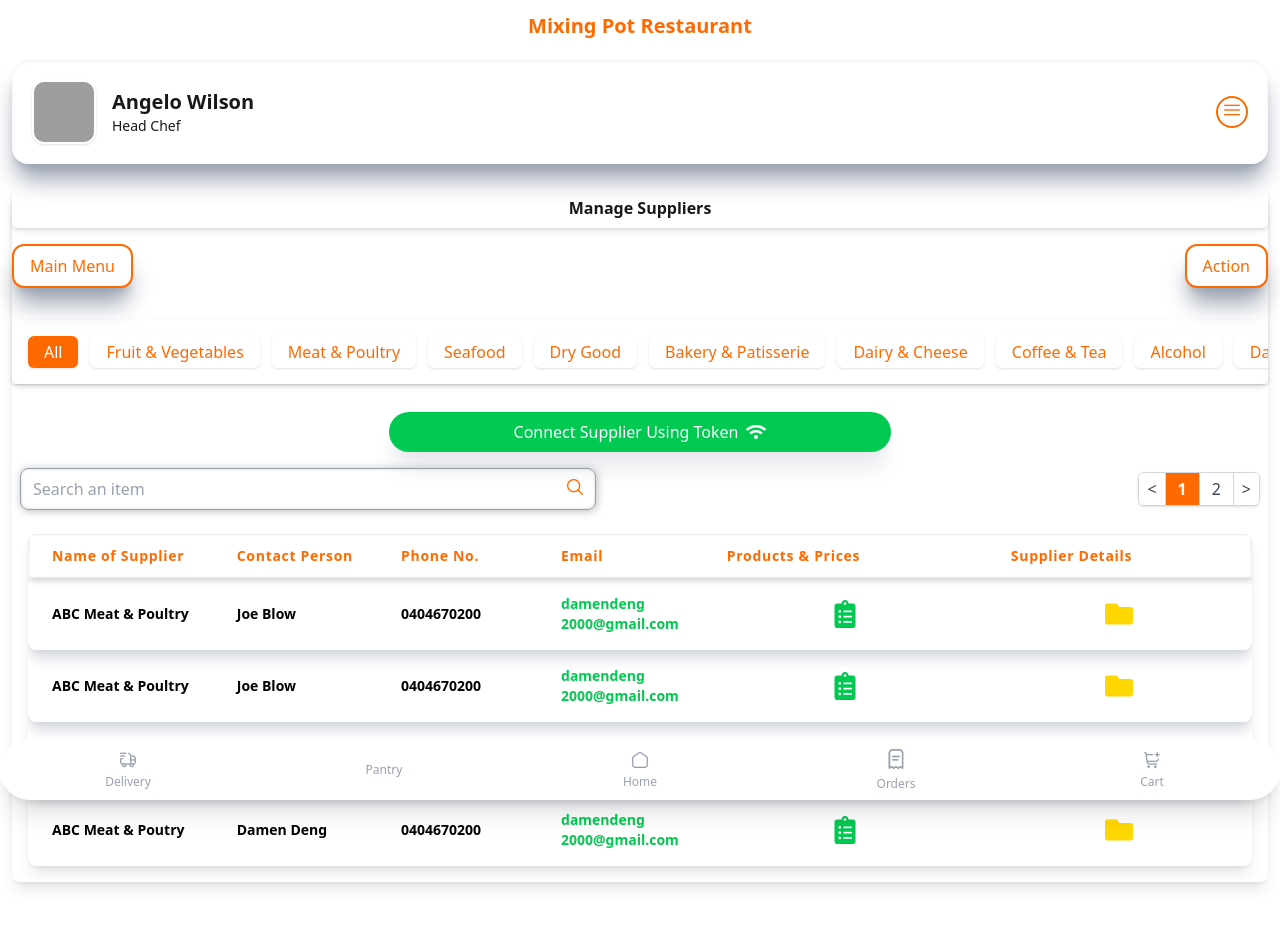
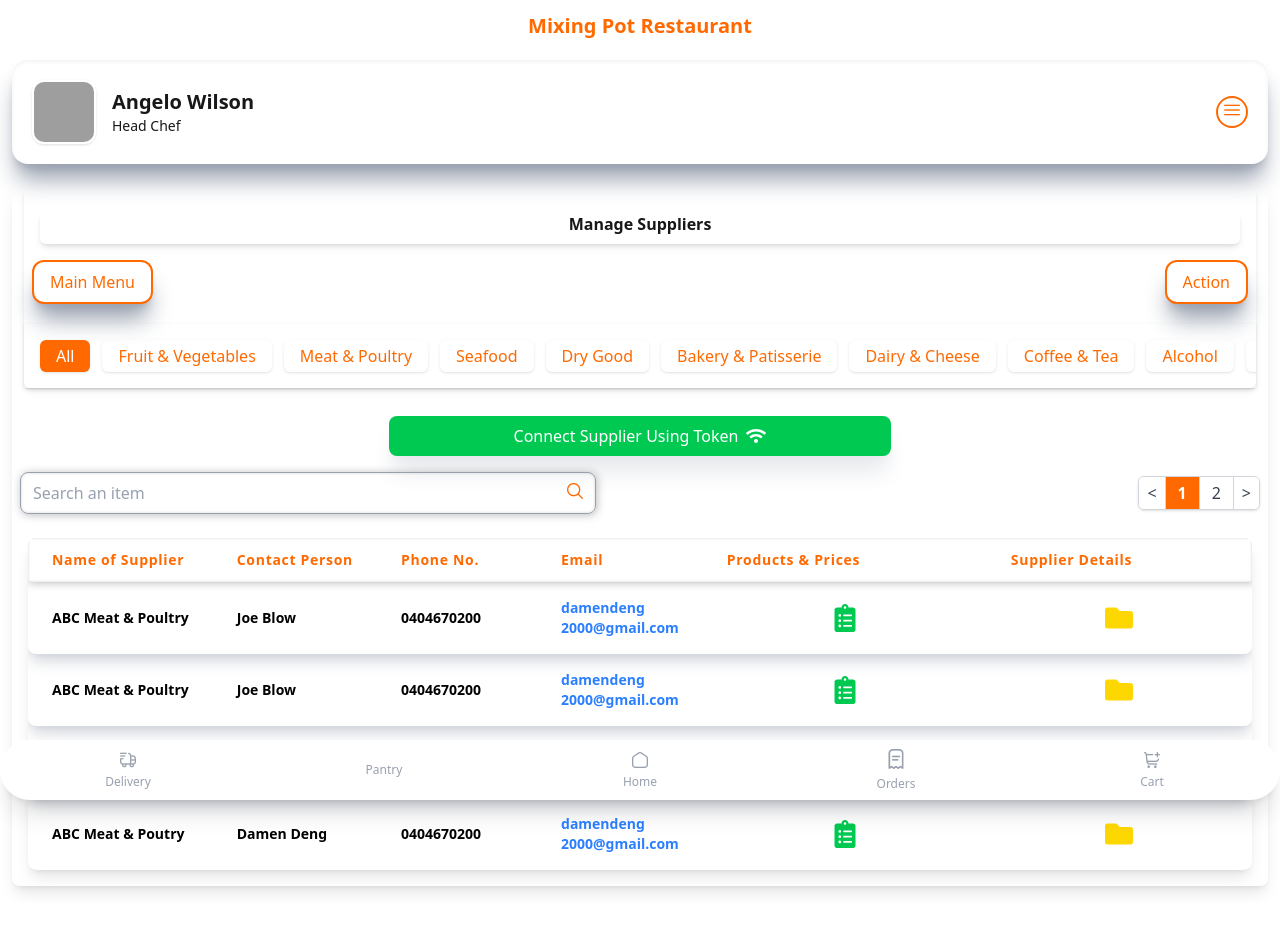
Before and after one commit to OrdersPlus/Chef-Mobile-React, a React (Vite) app: page /suppliers/home in a window 1280 px wide. Shown: the top 932 px of the page. Built offline with nearby package versions, Linux system fonts and the light colour scheme; grey boxes are pictures that could not be loaded; some icons are missing.

Commit message:
last update for suppliers

```diff
--- a/src/App.css
+++ b/src/App.css
@@ -1,2 +1,13 @@
 @import "tailwindcss";
 @plugin "daisyui";
+
+@theme{
+    --primary-color:'#f97316';
+    --scrollable-color:'#ffffff';
+    --text-primary:'#f97316';
+    --text-active:'#ffffff';
+    --text-inactive:'#e5e7eb';
+    --border-color:'#f97316';
+    --icon-color:'#f97316';
+
+}
--- a/src/components/suppliers/SupplierDetailsCard.jsx
+++ b/src/components/suppliers/SupplierDetailsCard.jsx
@@ -20,10 +20,12 @@ const SupplierDetailsCard = () => {
 
 
       </div>
-      <div className="flex flex-col mb-2 justify-between items-center bg-white p-2 rounded-lg shadow"
+      <div className="flex flex-col mb-6 justify-between items-center bg-white p-2 rounded-lg shadow "
               style={{ boxShadow: 'inset 0px 0px 3px #d1d1d1, 1px 1px 8px #54545466' }}>
                 <span className="font-semibold text-gray-600">Supplier's Business Information</span>
               </div>
+
+
 
       {/* Payment Terms Section */}
 
@@ -56,7 +58,26 @@ const SupplierDetailsCard = () => {
           <button className="bg-orange-500 text-white text-lg rounded-lg py-3 shadow-2xl">Sun</button>
         </div>
       </div>
-
+{/* Cut-off Time Card */}
+<div className="mb-6 ">
+  <h3 className="text-xl font-semibold text-gray-700 mb-2">Cut-Off Time</h3>
+  <div className="bg-white p-4 rounded-xl shadow-md border border-gray-200"
+    style={{ boxShadow: 'inset 0px 0px 3px #d1d1d1, 1px 1px 8px #54545466' }}>
+    <div className="flex items-center justify-between">
+      <div>
+        <p className="text-sm text-gray-500 mb-1">Order before this time for same-day delivery</p>
+        <h4 className="text-3xl font-bold text-gray-800 tracking-wider">5:00 PM</h4>
+      </div>
+      <div className="flex items-center gap-2">
+        <span className="bg-orange-100 text-orange-700 px-3 py-1 rounded-full text-sm font-semibold">Active</span>
+        {/* Optional edit icon/button */}
+        <button className="text-orange-500 hover:text-orange-700 transition duration-200 text-sm underline">
+          Change
+        </button>
+      </div>
+    </div>
+  </div>
+</div>
       {/* Delivery Fee Section */}
       <div className="mt-4">
         <h3 className="text-lg sm:text-xl font-semibold">Delivery Fee</h3>
--- a/src/components/suppliers/SuppliersHomeModal.jsx
+++ b/src/components/suppliers/SuppliersHomeModal.jsx
@@ -9,7 +9,7 @@ const SuppliersHomeModal = () => {
       {/* This button will trigger the modal */}
    <button
       onClick={() => setShowModal(true)}
-      className="bg-green-500 text-white mt-2 mb-2 shadow-xl shadow-gray-200 px-2 py-2 rounded-full lg:w-2/5 w-64 flex items-center justify-center space-x-2"
+      className="bg-green-500 text-white mt-2 mb-2 shadow-xl shadow-gray-200 px-2 py-2 rounded-lg lg:w-2/5 w-64 flex items-center justify-center space-x-2"
     >
 
       <span>Connect Supplier Using Token</span> {/* Text */}
@@ -37,7 +37,7 @@ const SuppliersHomeModal = () => {
             />
             <button
               onClick={() => setShowModal(false)}  // This will close the modal
-              className="bg-green-500 text-white px-6 py-2 rounded-full font-semibold shadow-2xl shadow-orange-700"
+              className="bg-green-500 text-white px-6 py-2 rounded-lg font-semibold shadow-2xl shadow-orange-700"
             >
               Verify Token
             </button>
--- a/src/components/suppliers/SuppliersHomeTable.jsx
+++ b/src/components/suppliers/SuppliersHomeTable.jsx
@@ -27,7 +27,7 @@ const SuppliersHomeTable = () => {
                 <td className="px-6 py-4 whitespace-nowrap font-semibold w-40 text-black ">ABC Meat & Poultry</td>
                 <td className="px-6 py-4 whitespace-nowrap font-semibold w-40 text-black">Joe Blow</td>
                 <td className="px-6 py-4 whitespace-nowrap font-semibold w-40 text-black">0404670200</td>
-                <td className="px-6 py-4 whitespace-nowrap font-semibold w-40 text-green-500">
+                <td className="px-6 py-4 whitespace-nowrap font-semibold w-40 text-blue-500">
                   damendeng <br/>2000@gmail.com
                 </td>
                 <td className="py-3">
@@ -55,7 +55,7 @@ const SuppliersHomeTable = () => {
                 <td className="px-6 py-4 whitespace-nowrap font-semibold w-40 text-black ">ABC Meat & Poultry</td>
                 <td className="px-6 py-4 whitespace-nowrap font-semibold w-40 text-black">Joe Blow</td>
                 <td className="px-6 py-4 whitespace-nowrap font-semibold w-40 text-black">0404670200</td>
-                <td className="px-6 py-4 whitespace-nowrap font-semibold w-40 text-green-500">
+                <td className="px-6 py-4 whitespace-nowrap font-semibold w-40 text-blue-500">
                   damendeng <br/>2000@gmail.com
                 </td>
                 <td className="py-3">
@@ -83,7 +83,7 @@ const SuppliersHomeTable = () => {
                 <td className="px-6 py-4 whitespace-nowrap font-semibold w-40 text-black ">ABC Meat & Poultry</td>
                 <td className="px-6 py-4 whitespace-nowrap font-semibold w-40 text-black">Joe Blow</td>
                 <td className="px-6 py-4 whitespace-nowrap font-semibold w-40 text-black">0404670200</td>
-                <td className="px-6 py-4 whitespace-nowrap font-semibold w-40 text-green-500">
+                <td className="px-6 py-4 whitespace-nowrap font-semibold w-40 text-blue-500">
                   damendeng <br/>2000@gmail.com
                 </td>
                 <td className="py-3">
@@ -110,7 +110,7 @@ const SuppliersHomeTable = () => {
                 <td className="px-6 py-4 whitespace-nowrap font-semibold w-40 text-black ">ABC Meat & Poutry</td>
                 <td className="px-6 py-4 whitespace-nowrap font-semibold w-40 text-black">Damen Deng</td>
                 <td className="px-6 py-4 whitespace-nowrap font-semibold w-40 text-black">0404670200</td>
-                <td className="px-6 py-4 whitespace-nowrap font-semibold w-40 text-green-500">
+                <td className="px-6 py-4 whitespace-nowrap font-semibold w-40 text-blue-500">
                   damendeng <br/>2000@gmail.com
                 </td>
                 <td className="py-3">
--- a/src/pages/suppliers/SuppliersHome.jsx
+++ b/src/pages/suppliers/SuppliersHome.jsx
@@ -10,14 +10,15 @@ export const SuppliersHome = () => {
     <div className="font-sans w-full min-h-screen m-0 p-0 bg-white pb-16">
       <div className="rounded-lg  shadow-lg ">
 
-        <div className=" rounded-md bg-white shadow-md space-y-4 mb-2 mt-4 pt-2">
-          <div className="rounded-md bg-white shadow-md space-y-4 mb-2 ">
+        <div className="m-3 rounded-md bg-white shadow-md space-y-4 mb-2 mt-4 pt-2">
+          <div className="m-4 rounded-md bg-white shadow-md space-y-4 mb-2 ">
             <h3 className="text-center font-bold pb-2">Manage Suppliers</h3>
           </div>
 
-          <div className="mt-4 mb-8">
+          <div className="ml-2 mr-2 mt-4">
             <CommonMainAction />
           </div>
+
           <ScrollableButton
           buttonLabels={[
           "Fruit & Vegetables",
```
